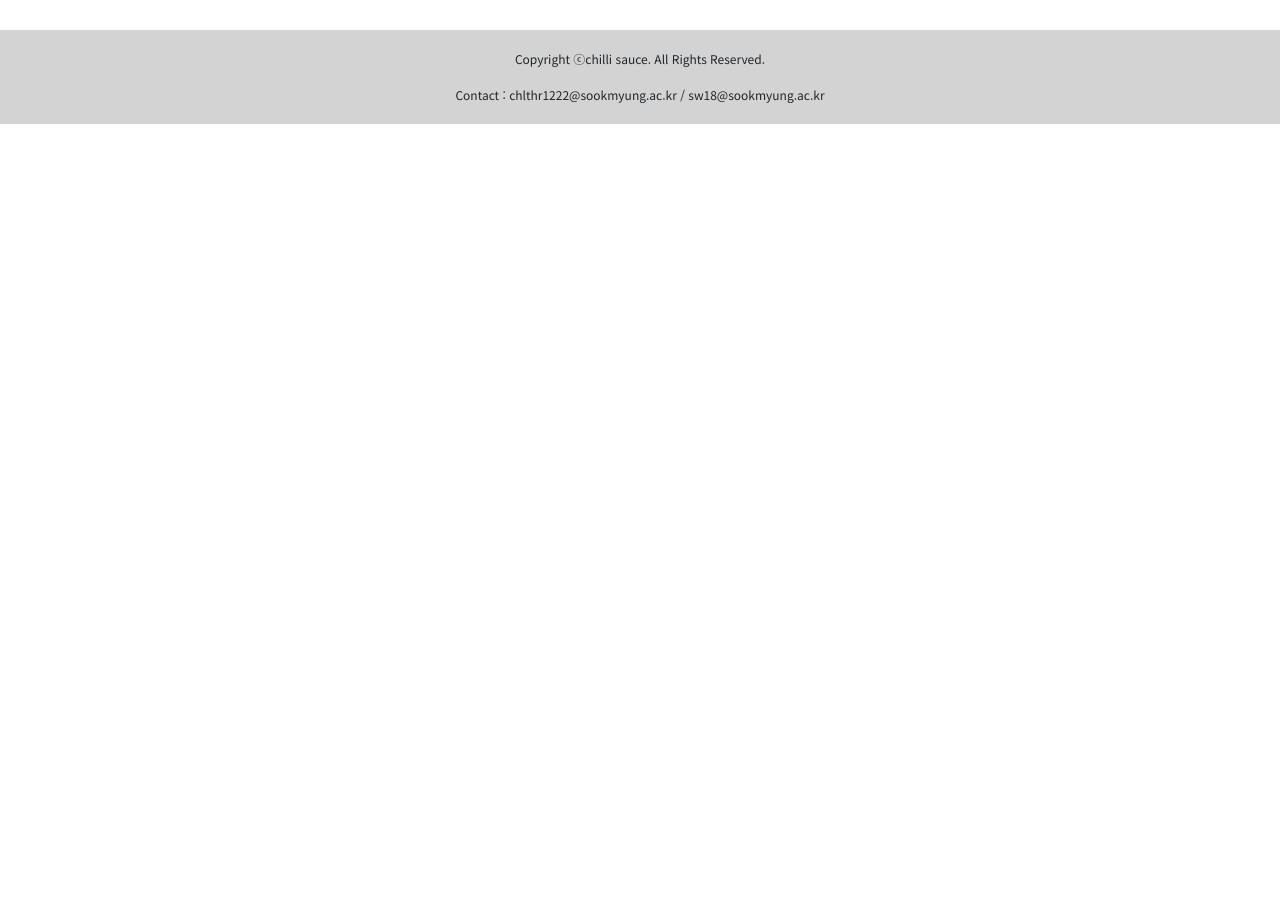
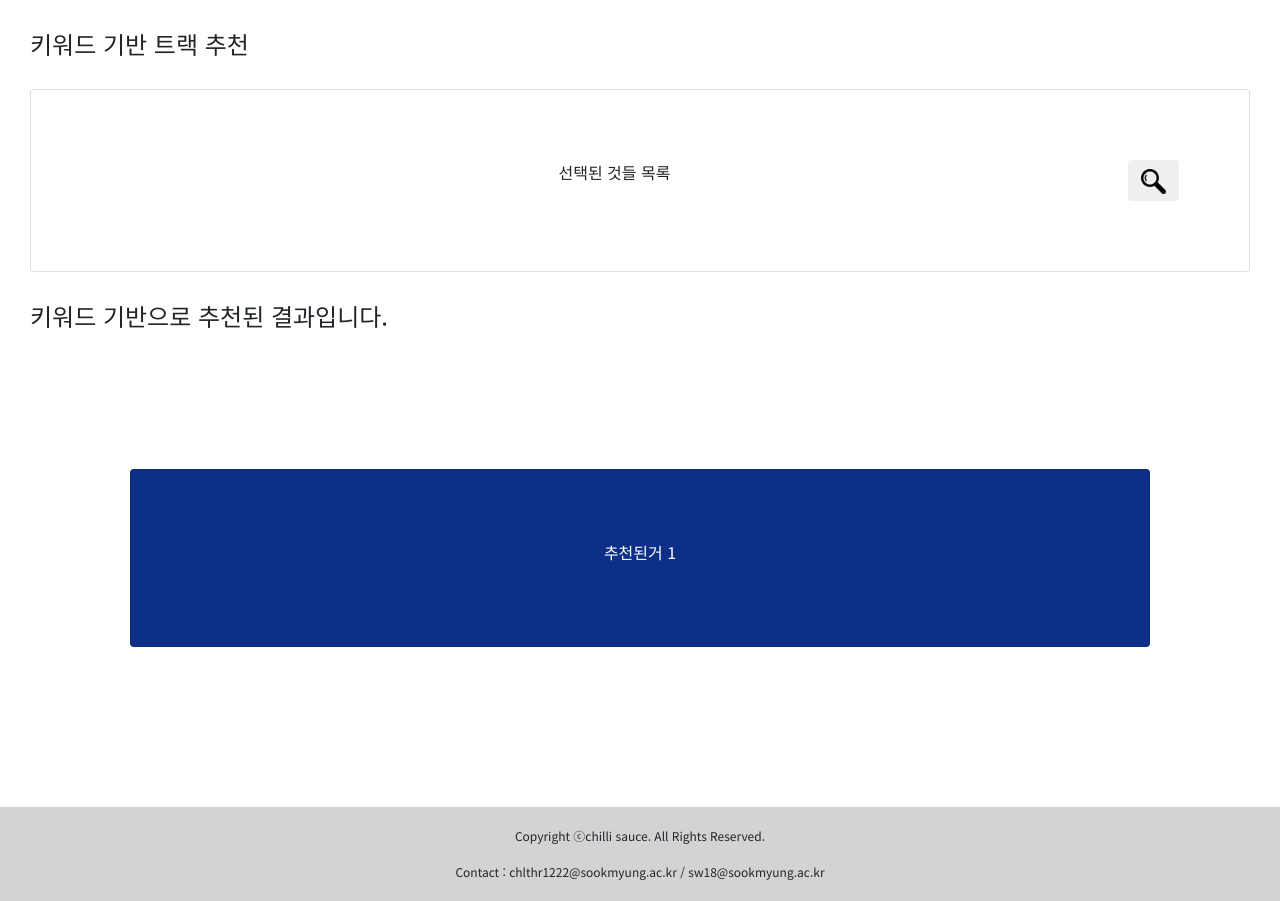
Before and after one commit to 1010Min/-chili-sauce, a Flask app: page /recommend in a window 1280 px wide. Shown: the part 112-1013 px from the top of the page. Before the commit the page ends 236 px from the top, so only its background shows below. Run offline with Flask 2, Linux system fonts and the light colour scheme; data that the repository does not hold is empty; some libraries are stand-ins or nearby versions.

Commit message:
UPDATE:recommend.html 수정중

```diff
--- a/templates/recommend.html
+++ b/templates/recommend.html
@@ -58,10 +58,33 @@
         </ul>
     </div>
 </nav>
+<div class="main">
+    <h4 style="margin-top: 30px; margin-left: 30px; margin-bottom: 30px">키워드 기반 트랙 추천</h4>
+</div>
+<div class="card">
+    <div class="card-body">
+      선택된 것들 목록
+      <button onclick='getCheckboxValue()' class="btn float-right"><img src="../static/dotbogi.png" style="width:25px; height:25px;" alt=""></button>
+    </div>
+  </div>
 
+  <div class="main">
+    <h4 style="margin-top: 30px; margin-left: 30px;">키워드 기반으로 추천된 결과입니다.</h4>
+    <div class="row">
+        <div class="col">
+            <div id="first" class="card">
+                <div class="card-body">
+                    <p id="sm-inside"class="card-title">추천된거 1</p>
+                </div>
+            </div>
+        </div>
+    </div>
+</div>
+
+<!-- <div id='result'></div>
 <div id="reviews-box"></div>
 
-<div id='result'></div>
+<div id='result'></div> -->
 
 
 
```
Also changed, not shown: static/dotbogi.png (added).
